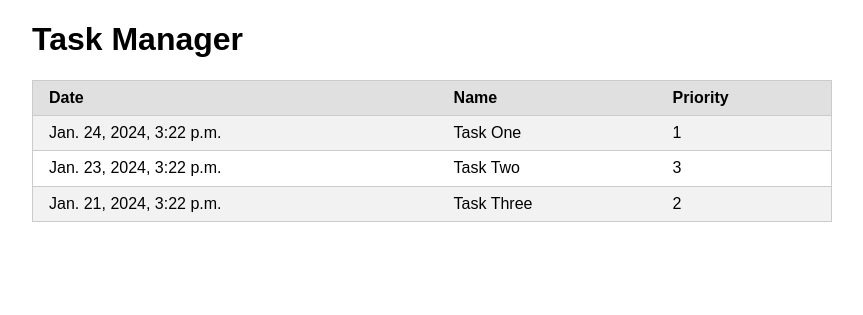
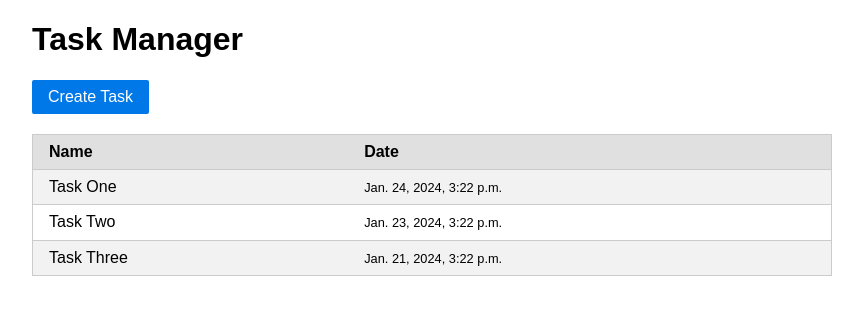
Before and after one commit to grandiocentric/task_manager, a Django app: page /tasks/ in a window 1280 px wide. Shown: the top 315 px of the page, without its empty margins (208-1071 px from the left). Run offline with Django 5.2, Linux system fonts and the light colour scheme; some libraries are stand-ins or nearby versions.

Commit message:
create task UI

```diff
--- a/task_manager/tasks/urls.py
+++ b/task_manager/tasks/urls.py
@@ -1,7 +1,8 @@
 from django.urls import path
 
-from .views import get_tasks
+from .views import create_task, get_tasks
 
 urlpatterns = [
     path("", get_tasks, name="tasks"),
+    path("create/", create_task, name="create_task"),
 ]
--- a/task_manager/tasks/views.py
+++ b/task_manager/tasks/views.py
@@ -2,23 +2,28 @@ from datetime import datetime, timedelta
 
 from django.shortcuts import render
 
+tasks = [
+    dict(
+        date=datetime.now(),
+        name="Task One",
+    ),
+    dict(
+        date=datetime.now() - timedelta(days=1),
+        name="Task Two",
+    ),
+    dict(
+        date=datetime.now() - timedelta(days=3),
+        name="Task Three",
+    ),
+]
+
 
 def get_tasks(request):
-    tasks = [
-        dict(
-            date=datetime.now(),
-            name="Task One",
-            priority=1,
-        ),
-        dict(
-            date=datetime.now() - timedelta(days=1),
-            name="Task Two",
-            priority=3,
-        ),
-        dict(
-            date=datetime.now() - timedelta(days=3),
-            name="Task Three",
-            priority=2,
-        ),
-    ]
     return render(request, "tasks/list.html", {"tasks": tasks})
+
+
+def create_task(request):
+    if request.method == "GET":
+        return render(request, "tasks/create_partial.html")
+    elif request.method == "POST":
+        return render(request, "tasks/list_partial.html", {"tasks": tasks})
--- a/task_manager/templates/tasks/base.html
+++ b/task_manager/templates/tasks/base.html
@@ -19,7 +19,7 @@
       }
     </style>
   </head>
-  <body>
+  <body hx-headers='{"X-CSRFToken": "{{ csrf_token }}"}'>
     <h1>Task Manager</h1>
     {% block content %}{% endblock %}
     <script
--- a/task_manager/templates/tasks/list.html
+++ b/task_manager/templates/tasks/list.html
@@ -2,30 +2,6 @@
 
 {% block content %}
 
-{% if tasks %}
-<table
-  class="pure-table pure-table-striped pure-table-horizontal"
-  style="width: 100%"
->
-  <thead>
-    <tr>
-      <th>Date</th>
-      <th>Name</th>
-      <th>Priority</th>
-    </tr>
-  </thead>
-  <tbody>
-    {% for task in tasks %}
-    <tr>
-      <td>{{ task.date }}</td>
-      <td>{{ task.name }}</td>
-      <td>{{ task.priority }}</td>
-    </tr>
-    {% endfor %}
-  </tbody>
-</table>
-{% else %}
-<p>There are no tasks yet :(</p>
-{% endif %}
+{% include 'tasks/list_partial.html' %}
 
 {% endblock %}
--- /dev/null
+++ b/task_manager/templates/tasks/list_partial.html
@@ -0,0 +1,35 @@
+<div id="content">
+  <button
+    hx-get="/tasks/create/"
+    hx-trigger="click"
+    hx-swap="outerHTML"
+    class="pure-button pure-button-primary"
+    style="margin-bottom: 20px"
+  >
+    Create Task
+  </button>
+
+  {% if tasks %}
+  <table
+    class="pure-table pure-table-striped pure-table-horizontal"
+    style="width: 100%"
+  >
+    <thead>
+      <tr>
+        <th>Name</th>
+        <th>Date</th>
+      </tr>
+    </thead>
+    <tbody>
+      {% for task in tasks %}
+      <tr>
+        <td>{{ task.name }}</td>
+        <td><small>{{ task.date }}</small></td>
+      </tr>
+      {% endfor %}
+    </tbody>
+  </table>
+  {% else %}
+  <p>There are no tasks yet :(</p>
+  {% endif %}
+</div>
```
Also changed, not shown: task_manager/templates/tasks/create_partial.html (added, +13 -0 lines).
